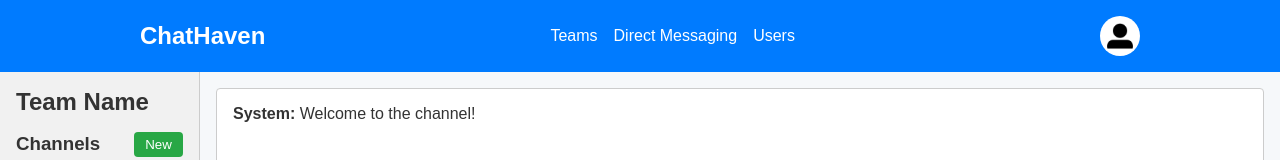
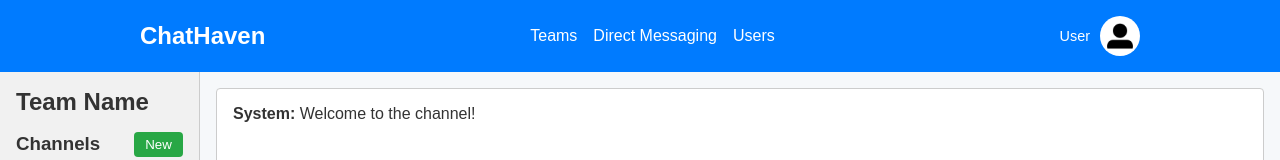
Before and after one commit to TopNotchEngineering/TopNotchEngineering-SOEN341_Project_W25, a plain HTML site: page App/HTML/Admin/Channels.html in a window 1280 px wide. Shown: the top 160 px of the page. Drawn offline with nearby package versions, Linux system fonts and the light colour scheme; no server answers.

Commit message:
added username with styling

```diff
--- a/App/HTML/Admin/Channels.html
+++ b/App/HTML/Admin/Channels.html
@@ -41,6 +41,14 @@
     }
     .profile-container {
       margin-left: 20px;
+      display: flex;
+      align-items: center;
+      gap: 10px;
+    }
+
+    #navUsername {
+      color: #fff;
+      font-size: 0.9rem;
     }
     /* PROFILE BUTTON AS A CIRCLE */
     .profile-btn {
@@ -401,9 +409,11 @@
         <li><a id="UsersLink" href = "#">Users</a></li>
       </ul>
       <div class="profile-container">
+        <span id="navUsername">JohnDoe</span>
         <button id="profileBtn" class="profile-btn">
           <img src="/App/images/profile-icon.png" alt="Profile Icon" />
         </button>
+      </div>
     </div>
   </nav>
 
@@ -1081,6 +1091,13 @@ document.getElementById('teamName').textContent = teamNameFromURL;
             }
         }
         document.addEventListener('DOMContentLoaded', setUsersLink);
+
+    // Fetch navbar Username
+    document.addEventListener('DOMContentLoaded', () => {
+      const urlParams = new URLSearchParams(window.location.search);
+      const username = urlParams.get('username') || 'User';
+      document.getElementById('navUsername').textContent = username;
+    });
   </script>
   <script src="/App/JS/script.js"></script>
 </body>
```
Also changed, not shown: App/HTML/Admin/AdminDashboard.html (+16 -0 lines), App/HTML/Admin/DirectMessaging.html (+16 -0 lines), App/HTML/Admin/Teams.html (+16 -0 lines), App/HTML/Admin/Users.html (+16 -0 lines), App/HTML/User/Channels.html (+16 -0 lines), App/HTML/User/DirectMessaging.html (+16 -0 lines), App/HTML/User/Teams.html (+16 -0 lines), App/HTML/User/UserDashboard.html (+16 -0 lines), App/HTML/User/Users.html (+18 -1 lines).
